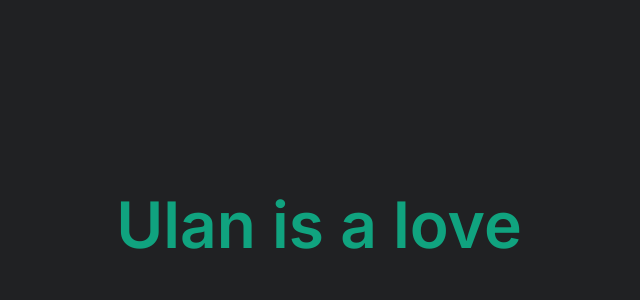
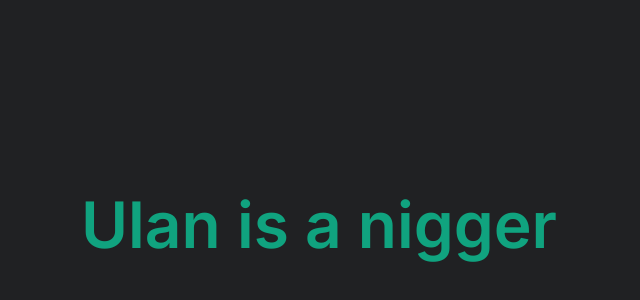
Before and after one commit to noorisarosh/sarosh-site, a website: page index.html in a window 1280 px wide. Shown: the part 176-476 px from the top of the page, without its empty margins (321-961 px from the left). Drawn offline with Linux system fonts and the light colour scheme.

Commit message:
Update index.html

```diff
--- a/index.html
+++ b/index.html
@@ -24,6 +24,6 @@
   </style>
 </head>
 <body>
-  <h1>Ulan is a love</h1>
+  <h1>Ulan is a nigger</h1>
 </body>
 </html>
```
